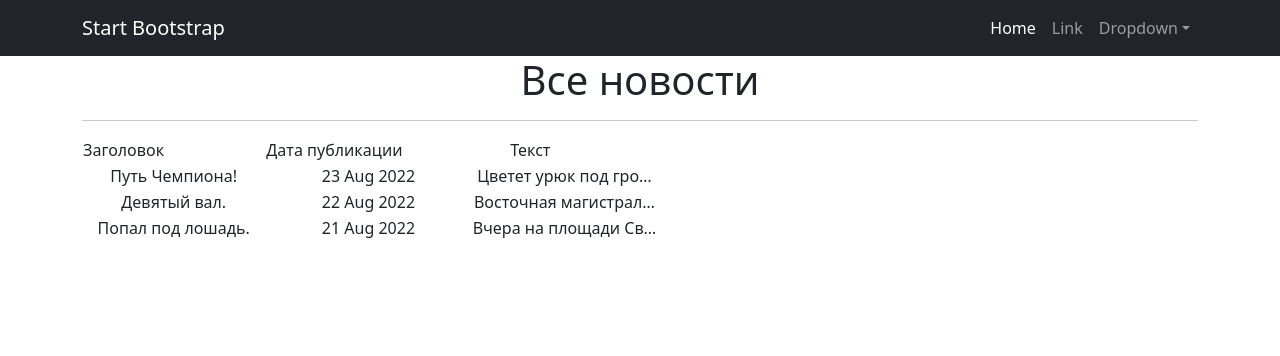
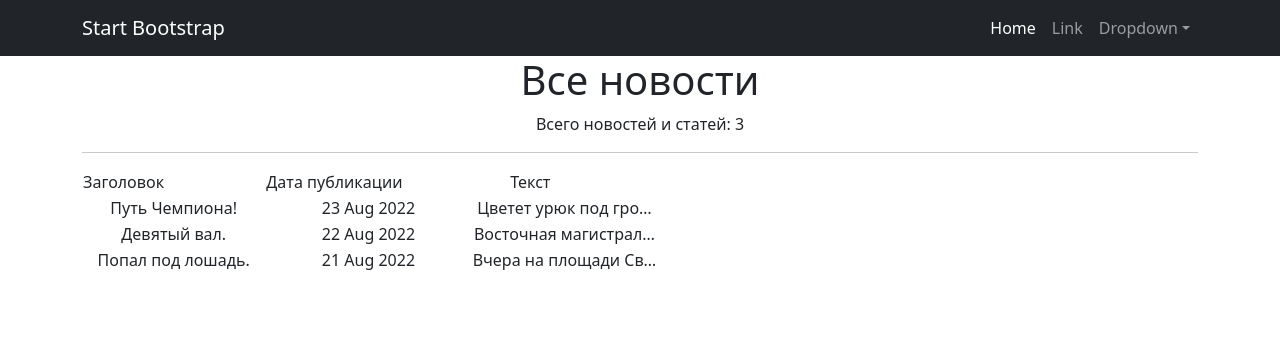
Before and after one commit to bakiev75/Project_News_Portal, a Django app: page /news/ in a window 1280 px wide. Shown: the top 356 px of the page. Run offline with Django 4.2, Linux system fonts and the light colour scheme; data comes from the database, SQL or seed files in the repository; some libraries are stand-ins or nearby versions.

Commit message:
add files after unit D6.3

```diff
--- a/NewsPortal/templates/new.html
+++ b/NewsPortal/templates/new.html
@@ -10,5 +10,6 @@ New
 {% block content %}
 <h1>{{ new.title }}</h1>
 <h2>{{ new.date_time_post | date:'d M Y'  }}</h2>
+<hr>
 <p>{{ new.text_body}}</p>
 {% endblock content %}
--- a/NewsPortal/templates/news.html
+++ b/NewsPortal/templates/news.html
@@ -9,6 +9,9 @@ News
                                         <!-- В контенте на странице мы выводим все новости -->
 {% block content %}
     <h1>Все новости</h1>
+    <!-- Если в переменной next_sale будет None,
+    то выведется указанный в фильтре текст -->
+    <p>Всего новостей и статей:  {{ news|length }}</p>
     <hr>
     {% if news %}
     <table>                             <!-- Начинаем описывать таблицу -->
```
